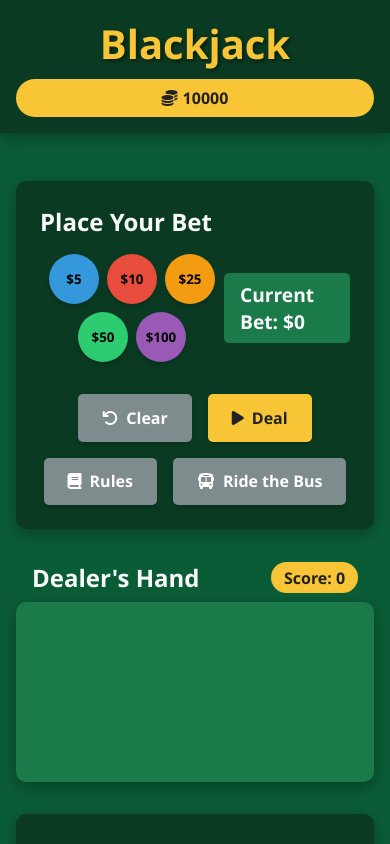
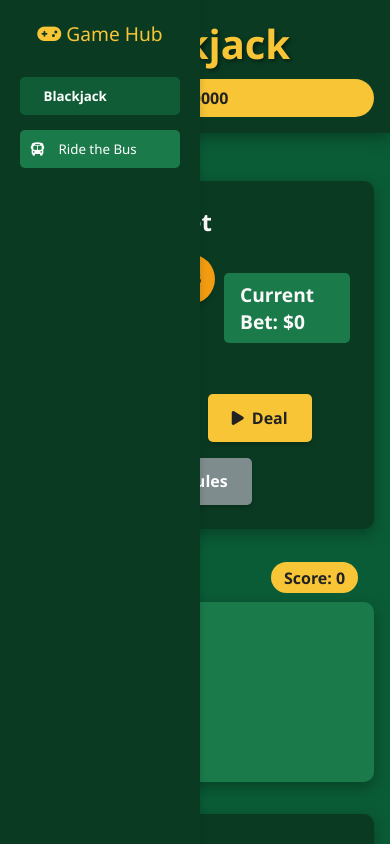
Before and after one commit to riodev0/riodev0.github.io, a plain HTML site: page index.html in a window 390 px wide. Shown: the top 844 px of the page. Drawn offline with Linux system fonts and the light colour scheme.

Commit message:
Huge update

```diff
--- a/index.html
+++ b/index.html
@@ -371,6 +371,64 @@
                 margin-top: 0.5rem;
                 justify-content: center;
             }
+
+
+        .sidebar {
+            width: 200px;
+            background-color: #0a3b22;
+            color: white;
+            padding: 20px;
+            height: 100vh;
+            box-shadow: 2px 0 5px rgba(0,0,0,0.1);
+            position: fixed;
+            left: 0;
+            top: 0;
+        }
+
+        .sidebar-title {
+            color: #f8c537;
+            text-align: center;
+            margin-bottom: 30px;
+            font-size: 1.2rem;
+        }
+
+        .game-list {
+            list-style: none;
+            padding: 0;
+        }
+
+        .game-item {
+            margin-bottom: 15px;
+        }
+
+        .game-btn {
+            display: block;
+            width: 100%;
+            padding: 10px;
+            background-color: #1a7a4a;
+            color: white;
+            border: none;
+            border-radius: 5px;
+            text-align: left;
+            cursor: pointer;
+            transition: all 0.3s;
+        }
+
+        .game-btn:hover {
+            background-color: #0f5c36;
+            transform: translateX(5px);
+        }
+
+        .game-btn i {
+            margin-right: 10px;
+        }
+
+        .main-content {
+            margin-left: 240px; /* sidebar width + padding */
+            flex: 1;
+            padding: 20px;
+        }
+
         }
     </style>
 </head>
@@ -382,6 +440,52 @@
             <span id="balance">1000</span>
         </div>
     </header>
+
+
+
+
+
+
+
+
+
+
+
+
+
+
+
+<div class="sidebar">
+        <div class="sidebar-title">
+            <i class="fas fa-gamepad"></i> Game Hub
+        </div>
+        <ul class="game-list">
+            <li class="game-item">
+                <button class="game-btn" id="blackjack-btn">
+                    <i class="fas fa-club"></i> Blackjack
+                </button>
+            </li>
+            <li class="game-item">
+                <button class="game-btn" id="ride-the-bus-btn">
+                    <i class="fas fa-bus"></i> Ride the Bus
+                </button>
+            </li>
+            <!-- Add more games here as you create them -->
+            <!-- <li class="game-item">
+                <button class="game-btn" id="new-game-btn">
+                    <i class="fas fa-dice"></i> New Game
+                </button>
+            </li> -->
+        </ul>
+    </div>
+
+
+
+
+
+
+
+
 
     <div class="game-container">
         <div class="betting-panel">
@@ -408,9 +512,7 @@
                 <button id="rules-btn" class="btn btn-secondary">
                     <i class="fas fa-book"></i> Rules
                 </button>
-                <button id="ride-the-bus-btn" class="btn btn-secondary">
-                    <i class="fas fa-bus"></i> Ride the Bus
-                </button>
+
             </div>
         </div>
 
@@ -482,7 +584,30 @@
             </button>
         </div>
     </div>
+  <script>
+        // Sidebar Navigation
+        document.addEventListener("DOMContentLoaded", () => {
+            const rideTheBusBtn = document.getElementById('ride-the-bus-btn');
+            const blackjackBtn = document.getElementById('blackjack-btn');
 
+            // Current page highlight
+            blackjackBtn.style.backgroundColor = "#0f5c36";
+            blackjackBtn.style.fontWeight = "bold";
+
+            // Navigation handlers
+            rideTheBusBtn.addEventListener('click', () => {
+                window.location.href = "https://riodev0.github.io/ridethebus/";
+            });
+
+            blackjackBtn.addEventListener('click', () => {
+                // Already on Blackjack, could refresh if needed
+                window.location.href = "https://riodev0.github.io/";
+            });
+
+            // Your existing Blackjack game JavaScript
+            // ...
+        });
+    </script>
     <script src="bj.js"></script>
 </body>
 </html>
```
